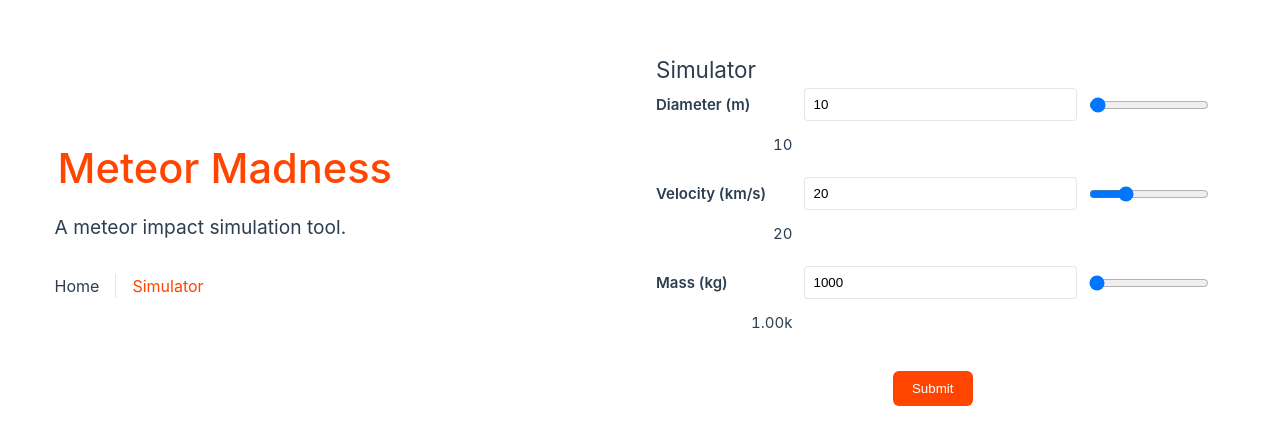
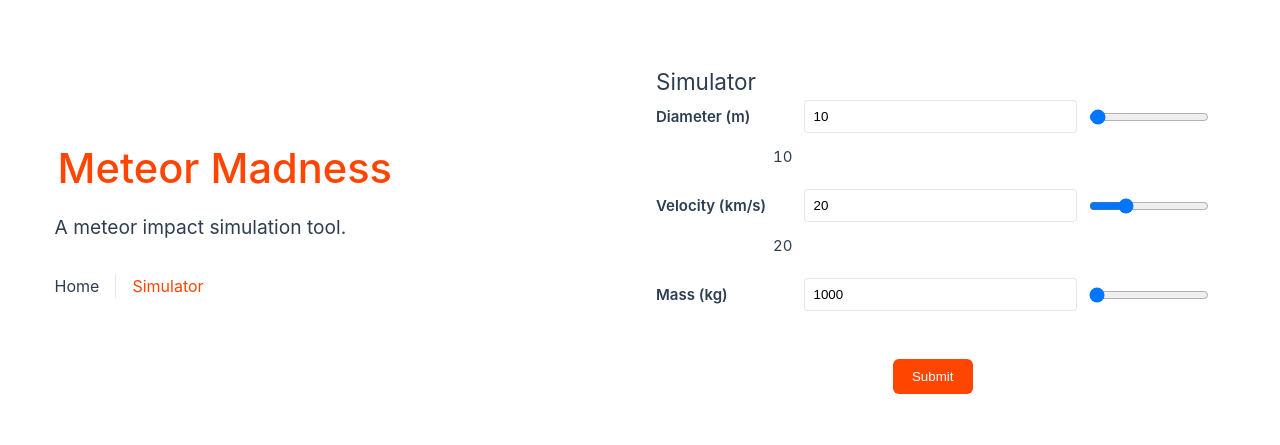
Before and after one commit to southdakotamines-datascience/nasa-thehardrock, a Vue app in the folder frontend/: page /Simulator in a window 1280 px wide. Shown: the part 171-616 px from the top of the page. Built offline with nearby package versions, Linux system fonts and the light colour scheme.

Commit message:
added call to flask to process user inputs on handleSubmit

```diff
--- a/frontend/src/views/SimulatorView.vue
+++ b/frontend/src/views/SimulatorView.vue
@@ -101,11 +101,11 @@ const diameter = ref(10)
 const velocity = ref(20)
 const mass = ref(1000)
 
-const formatMass = computed(() => {
-  if (mass.value >= 1e6) return (mass.value / 1e6).toFixed(2) + 'M'
-  if (mass.value >= 1e3) return (mass.value / 1e3).toFixed(2) + 'k'
-  return mass.value
-})
+// const formatMass = computed(() => {
+//   if (mass.value >= 1e6) return (mass.value / 1e6).toFixed(2) + // 'M'
+//   if (mass.value >= 1e3) return (mass.value / 1e3).toFixed(2) + // 'k'
+//   return mass.value
+// })
 
 async function handleSubmit() {
   // Basic validation
@@ -121,6 +121,7 @@ async function handleSubmit() {
   }
 
   try {
+    // Send payload to flask, listening at localhost.../simulate for processing.
     const response = await fetch('http://localhost:5000/simulate', {
       method: 'POST',
       headers: {
@@ -133,6 +134,7 @@ async function handleSubmit() {
       throw new Error(`Server responded with ${response.status}`)
     }
 
+    // Receive response from backened in simulate()
     const data = await response.json()
     console.log('Received from backend:', data)
 
```
